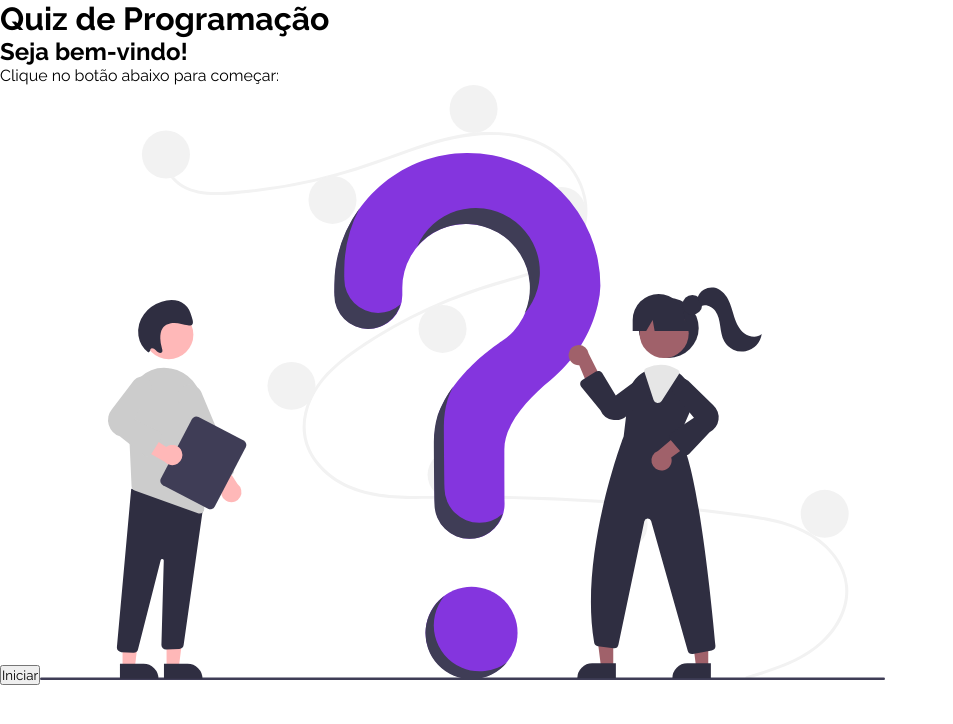
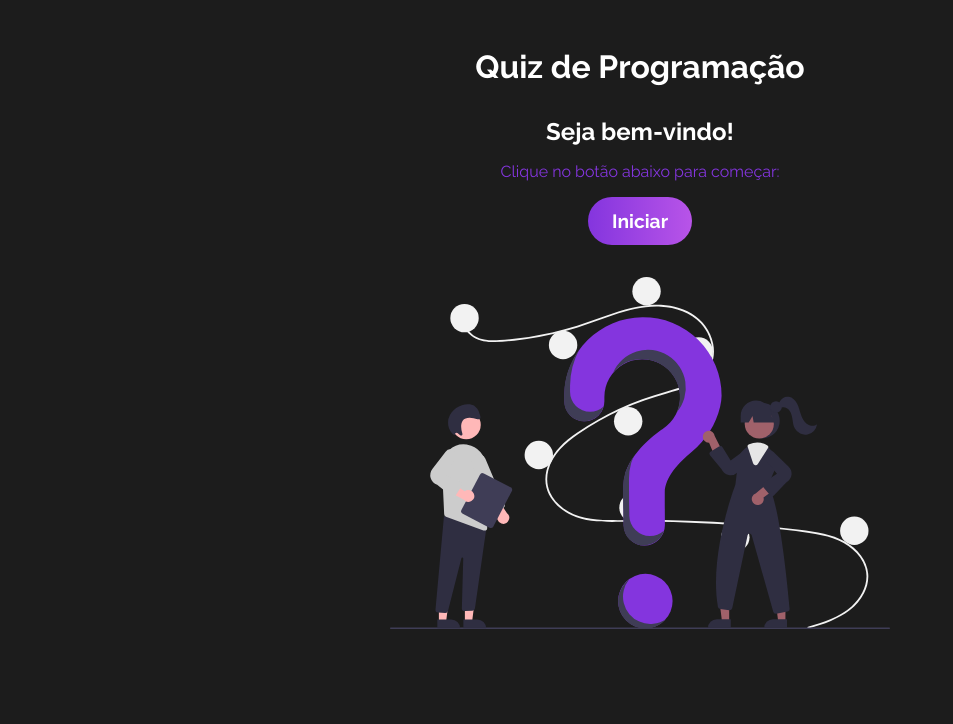
Before and after one commit to augusto0123/quiz-react, a React (Vite) app in the folder quiz/: page / in a window 1280 px wide. Shown: the top 724 px of the page, without its empty margins (0-953 px from the left). Built offline with nearby package versions, Linux system fonts and the light colour scheme.

Commit message:
feat: adicionando estilos iniciais

```diff
--- a/quiz/src/App.css
+++ b/quiz/src/App.css
@@ -0,0 +1,12 @@
+.App {
+    text-align: center;
+    padding-top: 3rem;
+    display: flex;
+    flex-direction: column;
+    align-items: center;
+}
+
+.App h1{
+    margin-bottom: 2rem;
+
+}
--- a/quiz/src/components/Welcome.css
+++ b/quiz/src/components/Welcome.css
@@ -0,0 +1,17 @@
+#welcome {
+    text-align: center;
+    max-width: 500px;
+}
+
+#welcome h2,
+#welcome p {
+    margin-bottom: 1rem;
+}
+
+#welcome p {
+    color: #8435de;
+}
+
+#welcome img {
+    margin-top: 2rem;
+}
--- a/quiz/src/index.css
+++ b/quiz/src/index.css
@@ -2,4 +2,34 @@
   padding: 0;
   margin: 0;
   font-family: "Raleway", sans-serif;
+  color: #fff;
 }
+
+body,
+html {
+  min-height: 100vh;
+  height: 100%;
+  background-color: #1c1c1c;
+}
+
+img {
+  max-width: 100%;
+}
+
+button {
+  font-weight: bold;
+  font-size: 1.2rem;
+  cursor: pointer;
+  padding: .8rem 1.5rem;
+  background: linear-gradient(90deg, rgba(132, 53,222,1) 0%, rgba(184, 84,232, 1) 100%);
+  border-radius: 3rem;
+  border: none;
+}
+
+button:hover {
+  background: linear-gradient(
+  90deg,
+  rgba(184, 84, 232, 1) 0%,
+  rgba(132, 53, 222,1) 100%
+  );
+}
```
